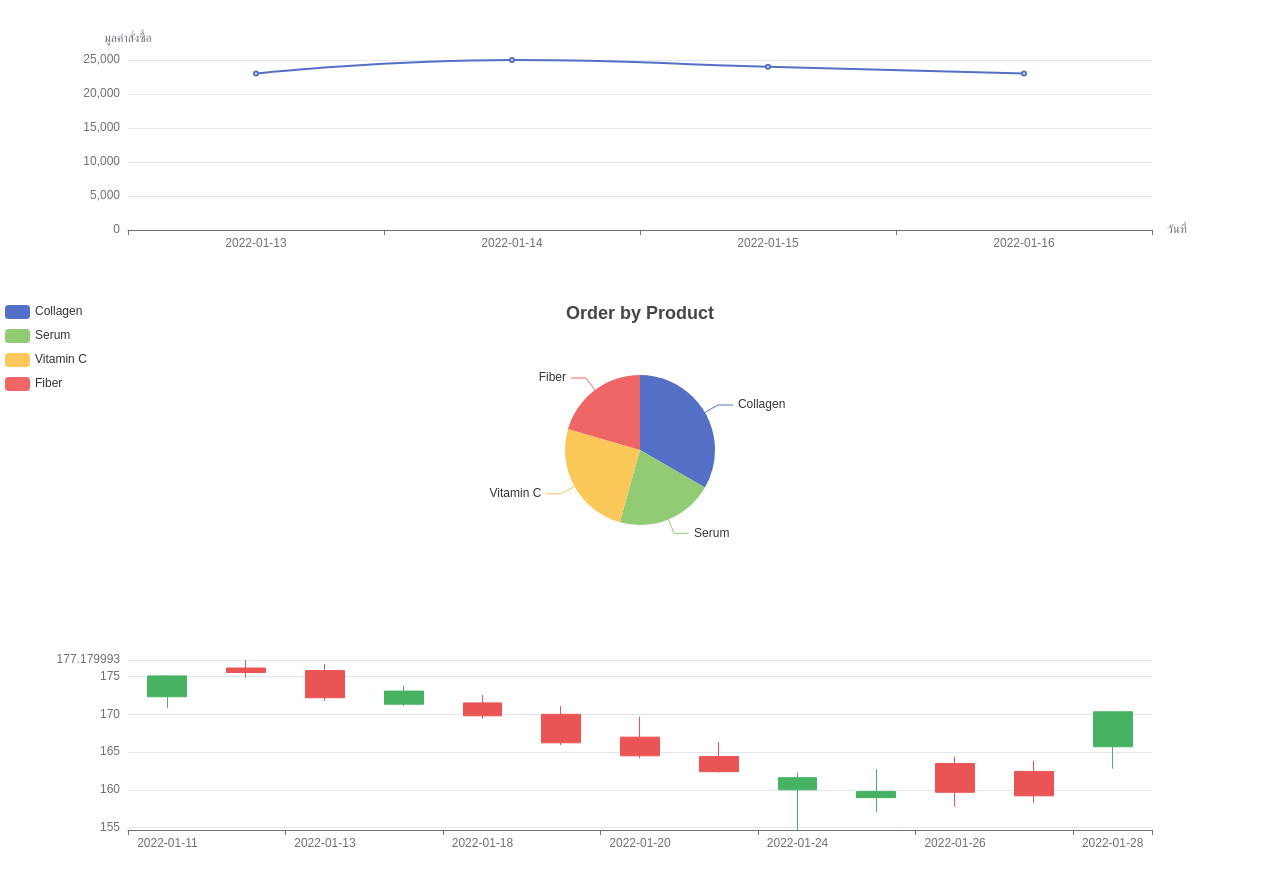
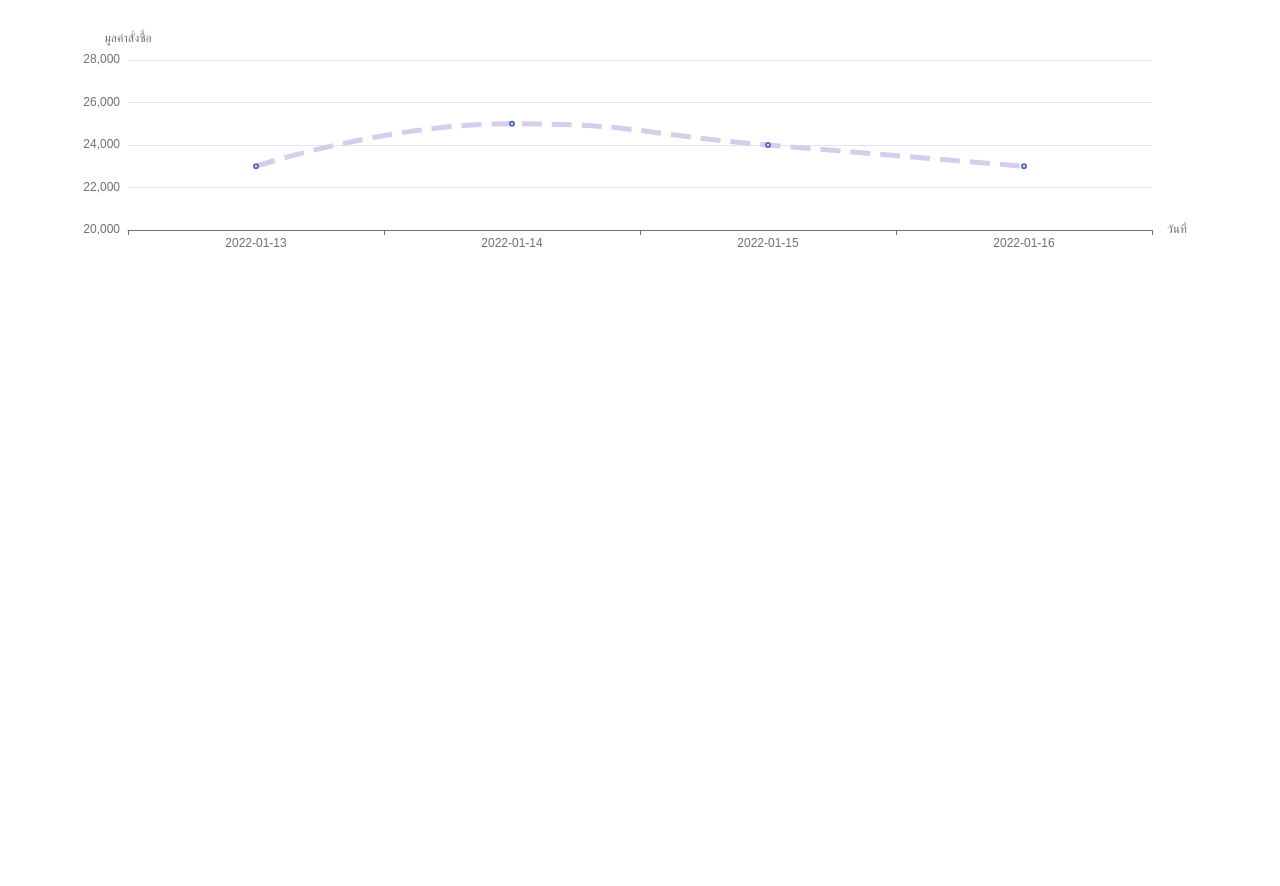
Before and after one commit to soAcademy/workshop-state-and-event, a React (Create React App) app: page / in a window 1280 px wide. Shown: the top 886 px of the page. After the commit the page ends 800 px from the top, so only its background shows below. Built offline with nearby package versions, Linux system fonts and the light colour scheme.

Commit message:
feat: chart options range

```diff
--- a/src/App.js
+++ b/src/App.js
@@ -26,8 +26,8 @@ const App = () => {
       {/* <ToDoList4 /> */}
       {/* <ToDoList5 /> */}
       <Chart1 />
-      <Chart2 />
-      <Chart3 />
+      {/* <Chart2 />
+      <Chart3 /> */}
     </>
   );
 };
--- a/src/ChartsAnswer/Chart1.js
+++ b/src/ChartsAnswer/Chart1.js
@@ -24,17 +24,22 @@ const Chart1 = () => {
     xAxis: {
       type: "category",
       data: orders.map((order) => order.date),
-      name: "วันที่"
+      name: "วันที่",
     },
     yAxis: {
       type: "value",
-      name: "มูลค่าสั่งซื้อ"
+      name: "มูลค่าสั่งซื้อ",
+      // max: "dataMax",
+      // min: "dataMin",
+      max: 28000,
+      min: 20000
     },
     series: [
       {
         data: orders.map((order) => order.orderValue),
         type: "line",
         smooth: true,
+        lineStyle: { color: "#d5ceeb", width: 5, type: "dashed" },
       },
     ],
     tooltip: {
```
